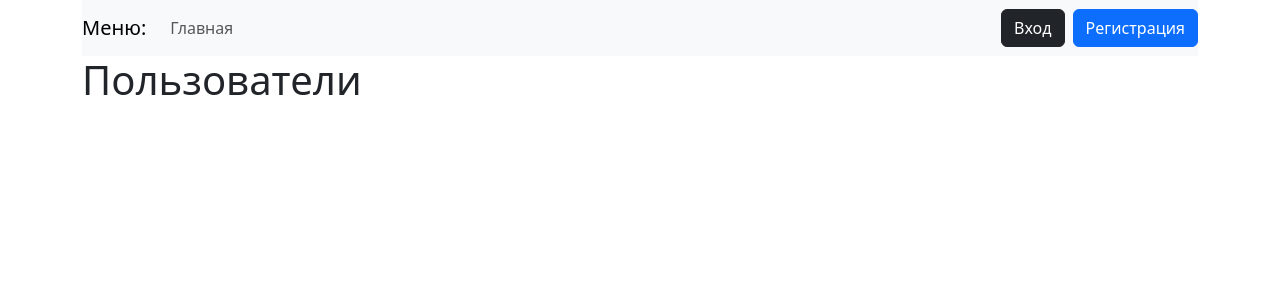
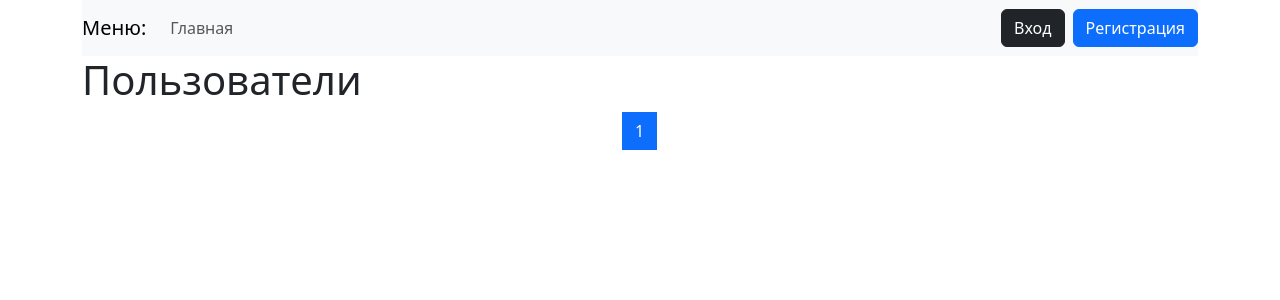
Before and after one commit to PatakIN13/DjangoAuthProject, a Django app: page / in a window 1280 px wide. Shown: the top 300 px of the page. Run offline with Django 5.2, Linux system fonts and the light colour scheme; some libraries are stand-ins or nearby versions.

Commit message:
feat: вывод части элементов на страницу

```diff
--- a/app/apps/accounts/views.py
+++ b/app/apps/accounts/views.py
@@ -27,6 +27,7 @@
     template_name = 'accounts/accounts.html'
     context_object_name = 'accounts'
     ordering = ('-date_joined',)
+    paginate_by = 5
 
     def get_context_data(self, **kwargs):
         context = super().get_context_data(**kwargs)
--- a/app/templates/accounts/accounts.html
+++ b/app/templates/accounts/accounts.html
@@ -9,4 +9,5 @@
 </a>
 {% endfor %}
 
+{% include "components/pagination.html" %}
 {% endblock content %}
--- /dev/null
+++ b/app/templates/components/pagination.html
@@ -0,0 +1,25 @@
+<nav aria-label="Page navigation example">
+  <ul class="pagination justify-content-center">
+    <li class="page-item">
+      {% if page_obj.has_previous %}
+            <a class="page-link" href="?page={{ page_obj.previous_page_number }}">Назад</a>
+        {% endif %}
+    </li>
+      {% for num in paginator.page_range %}
+                   {% if page_obj.number == num %}
+        <li class="page-item">
+            <a class="page-link active" href="?page={{ num }}">{{ num }}</a>
+        </li>
+                   {% elif num >= page_obj.number|add:-2 and num <= page_obj.number|add:2  %}
+        <li class="page-item">
+            <a class="page-link" href="?page={{ num }}">{{ num }}</a>
+        </li>
+                   {% endif %}
+        {% endfor %}
+    <li class="page-item">
+      {% if page_obj.has_next %}
+            <a class="page-link" href="?page={{ page_obj.next_page_number }}">Вперед</a>
+      {% endif %}
+    </li>
+  </ul>
+</nav>
```
